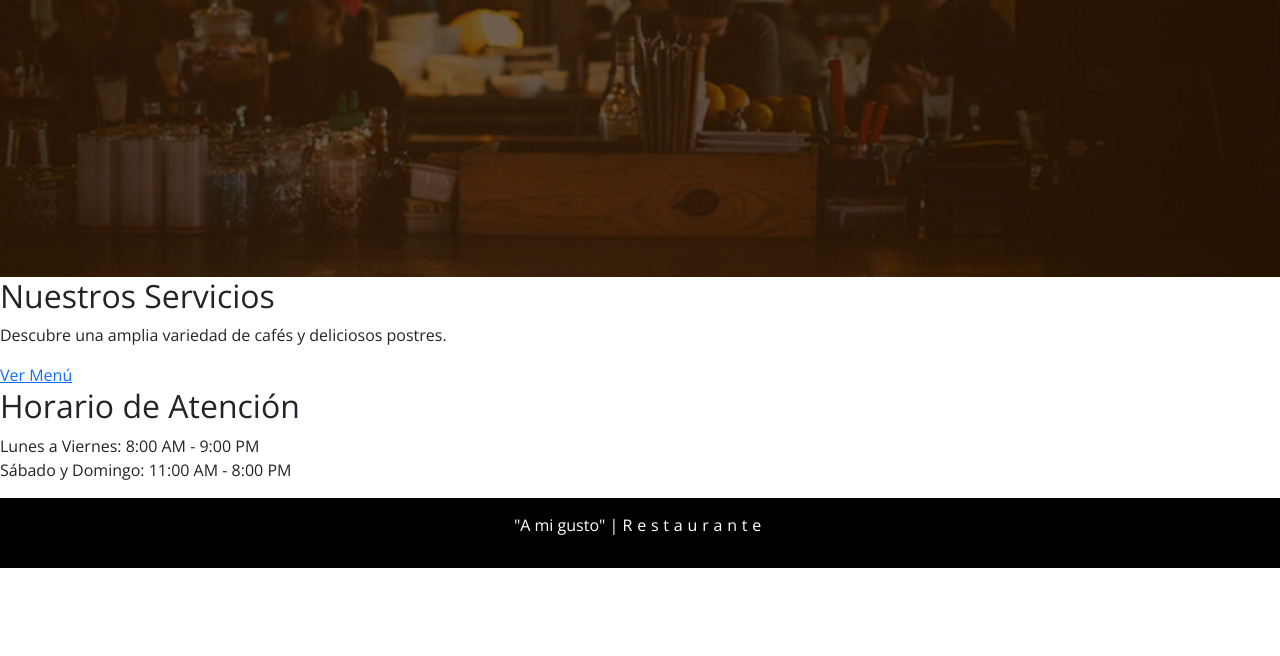
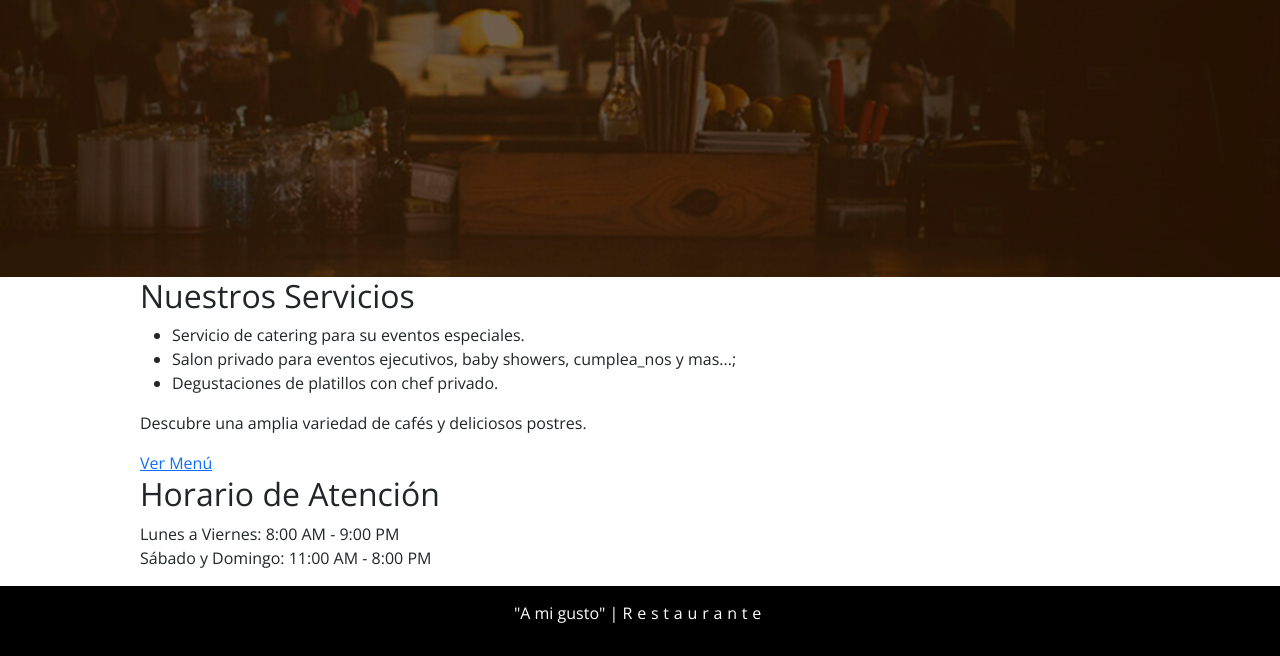
Before and after one commit to georgedevcode/amigusto, a PHP site: page /servicios.php in a window 1280 px wide. Shown: the part 423-1079 px from the top of the page. Before the commit the page ends 991 px from the top, so only its background shows below. Run offline with PHP 8.4, Linux system fonts and the light colour scheme.

Commit message:
Agregando contenido a la pagina de servicios

```diff
--- a/frontend/servicios.php
+++ b/frontend/servicios.php
@@ -1,7 +1,13 @@
 <?php include "header.php"?>
 <body>
+    <div class="contenedor">
         <section>
             <h2>Nuestros Servicios</h2>
+            <ul>
+                <li>Servicio de catering para su eventos especiales.</li>
+                <li>Salon privado para eventos ejecutivos, baby showers, cumplea_nos y mas...;</li>
+                <li>Degustaciones de platillos con chef privado.</li>
+            </ul>
             <p>Descubre una amplia variedad de cafés y deliciosos postres.</p>
             <a href="menu.php">Ver Menú</a>
         </section>
@@ -9,6 +15,7 @@
             <h2>Horario de Atención</h2>
             <p>Lunes a Viernes: 8:00 AM - 9:00 PM<br>Sábado y Domingo: 11:00 AM - 8:00 PM</p>
         </section>
+    </div>
     <?php
     include "footer.php";
   ?>
```
Lines whose indentation alone changed are shown as unchanged.
